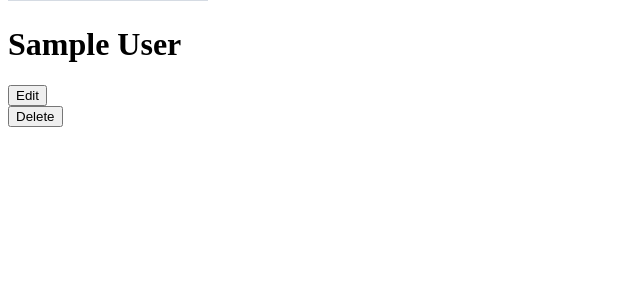
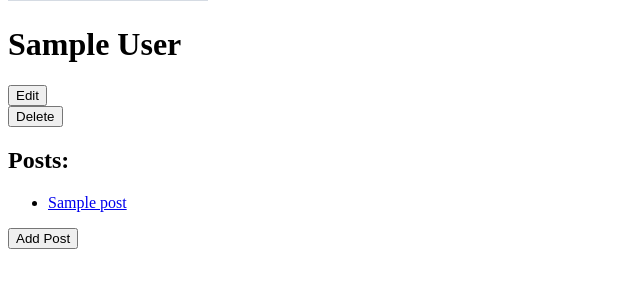
Before and after one commit to Monkeysteingames/flask-blogly, a Flask app: page /users/1 in a window 1280 px wide. Shown: the part 297-585 px from the top of the page, without its empty margins (0-640 px from the left). Run offline with Flask 2, Linux system fonts and the light colour scheme; tables that the repository leaves empty hold one stand-in row (Sample ...).

Commit message:
Updated to exercise for 23.2

```diff
--- a/app.py
+++ b/app.py
@@ -1,5 +1,5 @@
 from flask import Flask, request, render_template, redirect, flash, session
-from models import db, connect_db, User
+from models import db, connect_db, User, Post
 from flask_debugtoolbar import DebugToolbarExtension
 
 app = Flask(__name__)
@@ -20,6 +20,8 @@ def show_home():
     """Shows homepage of our app"""
     return render_template('home.html')
 
+
+############# User Routes #################
 
 @app.route('/users')
 def show_users():
@@ -54,13 +56,14 @@ def create_user():
 def show_user_details(user_id):
     """Show details about user"""
     user = User.query.get_or_404(user_id)
-    return render_template('user_details.html', user=user)
+    posts = Post.query.all()
+    return render_template('user_details.html', user=user, posts=posts)
 
 
-@app.route('/users/<int:user_id>/edit')
+@ app.route('/users/<int:user_id>/edit')
 def show_user_edit_page(user_id):
     user = User.query.get_or_404(user_id)
-    return render_template('user_edit.html', user=user)
+    return render_template('user_edit.html', user=user, )
 
 
 @app.route('/users/<int:user_id>/edit', methods=['POST'])
@@ -87,3 +90,70 @@ def delete_user(user_id):
     users = User.query.all()
     # .rollback() - maybe add functionality to check if we're sure!
     return render_template('users.html', users=users)
+
+################ Post Routes ######################
+
+
+@app.route('/users/<int:user_id>/posts/new')
+def show_new_post_form(user_id):
+    """Display form to create a new post"""
+    user_id = user_id
+    return render_template('post_new.html', user_id=user_id)
+
+
+@app.route('/users/<int:user_id>/posts/new', methods=['POST'])
+def add_post(user_id):
+    """Handle add form; add post and redirect to the user detail page"""
+    user_id = user_id
+    title = request.form['title']
+    content = request.form['content']
+
+    new_post = Post(title=title, content=content, user_id=user_id)
+
+    db.session.add(new_post)
+    db.session.commit()
+
+    # user = User.query.get_or_404(user_id)
+    # posts = Post.query.all()
+    # return render_template('user_details.html', user=user, posts=posts)
+    return redirect(f"/users/{user_id}")
+
+
+@app.route('/posts/<int:post_id>')
+def show_post_details(post_id):
+    """Show a post. Show buttons to edit and delete the post."""
+    post = Post.query.get_or_404(post_id)
+    user_id = post.user_id
+    return render_template('post_details.html', post=post, user_id=user_id)
+
+
+@app.route('/posts/<int:post_id>/edit')
+def show_edit_form_for_post(post_id):
+    """Show form to edit a post, and to cancel (back to user page)."""
+    post = Post.query.get_or_404(post_id)
+    user_id = post.user_id
+    return render_template('post_edit.html', post=post, user_id=user_id)
+
+
+@app.route('/posts/<int:post_id>/edit', methods=["POST"])
+def edit_post(post_id):
+    """Handle editing of a post. Redirect back to the post view."""
+    post = Post.query.get_or_404(post_id)
+    post.title = request.form['title']
+    post.content = request.form['content']
+
+    db.session.add(post)
+    db.session.commit()
+
+    return redirect(f"/posts/{post_id}")
+
+
+@app.route('/posts/<int:post_id>/delete', methods=["POST"])
+def delete_post(post_id):
+    """Delete the post."""
+    post = Post.query.get_or_404(post_id)
+    user_id = post.user_id
+    Post.query.filter_by(id=post_id).delete()
+    db.session.commit()
+
+    return redirect(f"/users/{user_id}")
--- a/templates/user_details.html
+++ b/templates/user_details.html
@@ -1,7 +1,6 @@
 {% extends 'home.html' %}
 
 {% block content %}
-
 
 <img src="{{user.img_url}}" alt="user avatar" width="200" height="200">
 <h1>{{user.first_name}} {{user.last_name}}</h1>
@@ -11,5 +10,16 @@
 <form action="/users/{{user.id}}/delete" method="post">
     <button>Delete</button>
 </form>
+<h2>Posts:</h2>
+<ul>
+    {% for post in posts %}
+    {% if post.user_id == user.id %}
+    <li><a href='/posts/{{post.id}}'>{{post.title}}</a></li>
+    {% endif %}
+    {% endfor %}
+</ul>
+<form action="/users/{{user.id}}/posts/new">
+    <button>Add Post</button>
+</form>
 
 {% endblock %}
```
Also changed, not shown: models.py (+25 -0 lines), seed.py (+17 -8 lines), templates/post_details.html (added, +20 -0 lines), templates/post_edit.html (added, +19 -0 lines), templates/post_new.html (added, +11 -0 lines).
